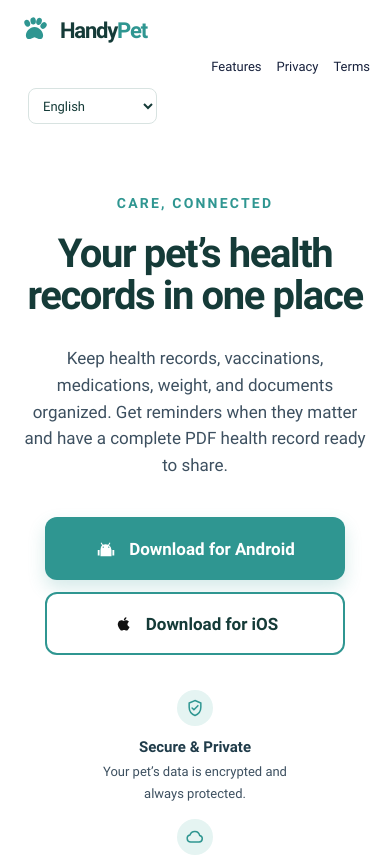
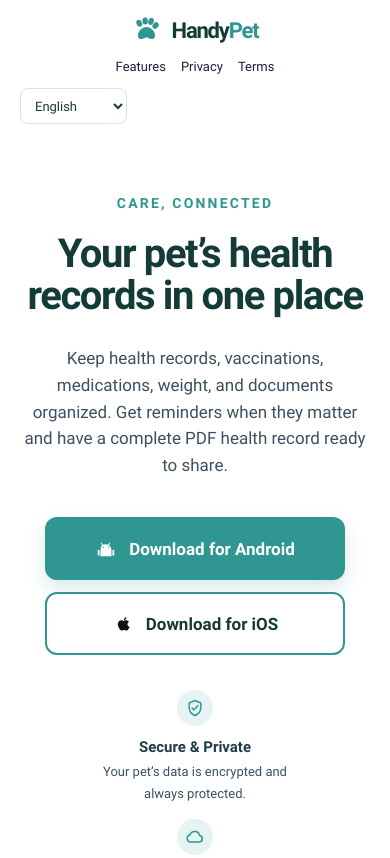
Before and after one commit to vklim-aqa/handypet-website, a plain HTML site: page index.html in a window 390 px wide. Shown: the top 858 px of the page. Drawn offline with Linux system fonts and the light colour scheme.

Commit message:
Centered the header navigation when zoomed in:

```diff
--- a/index.html
+++ b/index.html
@@ -8,7 +8,7 @@
     content="HandyPet keeps your pet's health records, reminders, and care history in one secure place." />
   <title>HandyPet — Your pet's health, all in one place</title>
   <link rel="icon" type="image/png" href="assets/icon-white.png" />
-  <link rel="stylesheet" href="styles.css?v=38" />
+  <link rel="stylesheet" href="styles.css?v=40" />
   <script src="script.js?v=8" defer></script>
 </head>
 
--- a/styles.css
+++ b/styles.css
@@ -1814,7 +1814,7 @@ h3 {
 
 .language-picker select {
     min-height: 36px;
-    padding: 0 30px 0 10px;
+    padding: 0 8px 0 10px;
     border: 1px solid var(--line);
     border-radius: 8px;
     background: #fff;
@@ -1932,17 +1932,25 @@ h3 {
     .site-header {
         height: auto;
         flex-wrap: wrap;
+        justify-content: center;
         row-gap: 14px;
         padding-top: 16px;
         padding-bottom: 16px
     }
 
     .site-header .brand {
-        width: 100%
+        width: 100%;
+        justify-content: center
     }
 
     .site-header nav {
-        margin-left: auto
+        width: 100%;
+        justify-content: center;
+        margin-left: 0
+    }
+
+    .header-language-picker {
+        margin-left: 0
     }
 
     .hero {
@@ -2034,7 +2042,7 @@ h3 {
     }
 
     .header-language-picker {
-        margin-left: 8px
+        margin-left: 0
     }
 
     .site-header nav a {
```
